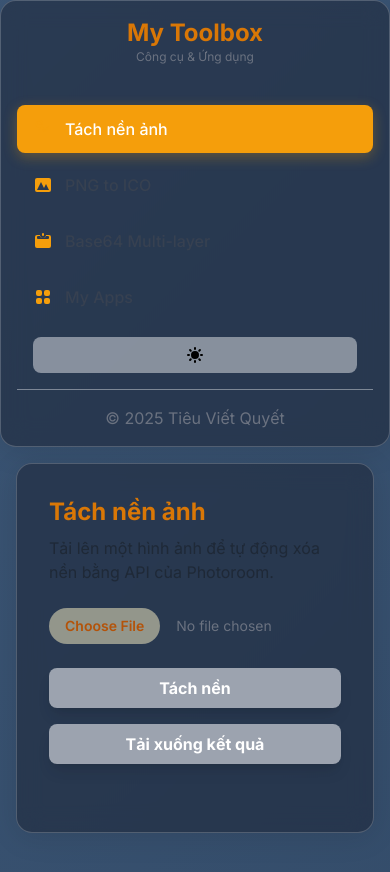
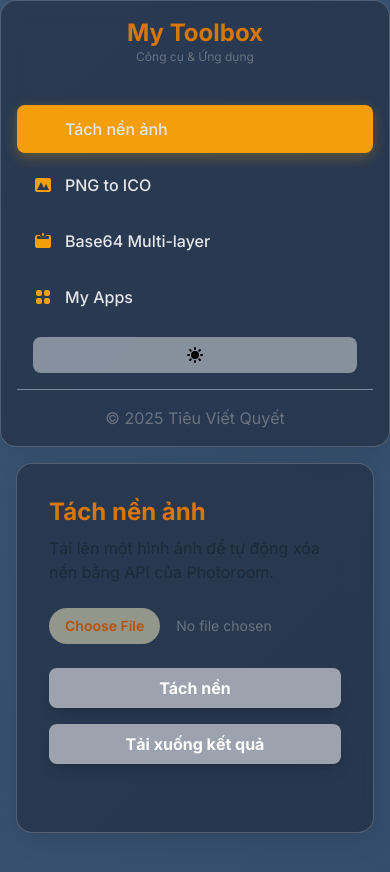
Before and after one commit to vietquyet1992/vietquyet1992.github.io, a plain HTML site: page index.html in a window 390 px wide. Shown: the top 872 px of the page. Drawn offline with nearby package versions, Linux system fonts and the light colour scheme; no server answers.

Commit message:
Add files via upload

```diff
--- a/style.css
+++ b/style.css
@@ -98,3 +98,17 @@ main { display: grid; }
         background-size: 400% 400%;
     }
 }
+/* ------------------------------------------------------------------- */
+/* 8. TỐI ƯU MÀU CHỮ TAB CHO MOBILE (Màn hình < 1024px) */
+/* ------------------------------------------------------------------- */
+@media (max-width: 1023px) {
+    .nav-link {
+        /* Tăng cường độ màu chữ trên mobile (Chế độ Sáng) */
+        color: #1f2937 !important; /* Ví dụ: Chuyển từ gray-700 sang gray-800 đậm hơn */
+    }
+
+    html.dark .nav-link {
+        /* Giảm độ nhạt của chữ trên nền tối mobile */
+        color: #e5e7eb !important; /* Ví dụ: Chuyển từ gray-300 sang gray-200 sáng hơn */
+    }
+}
```
